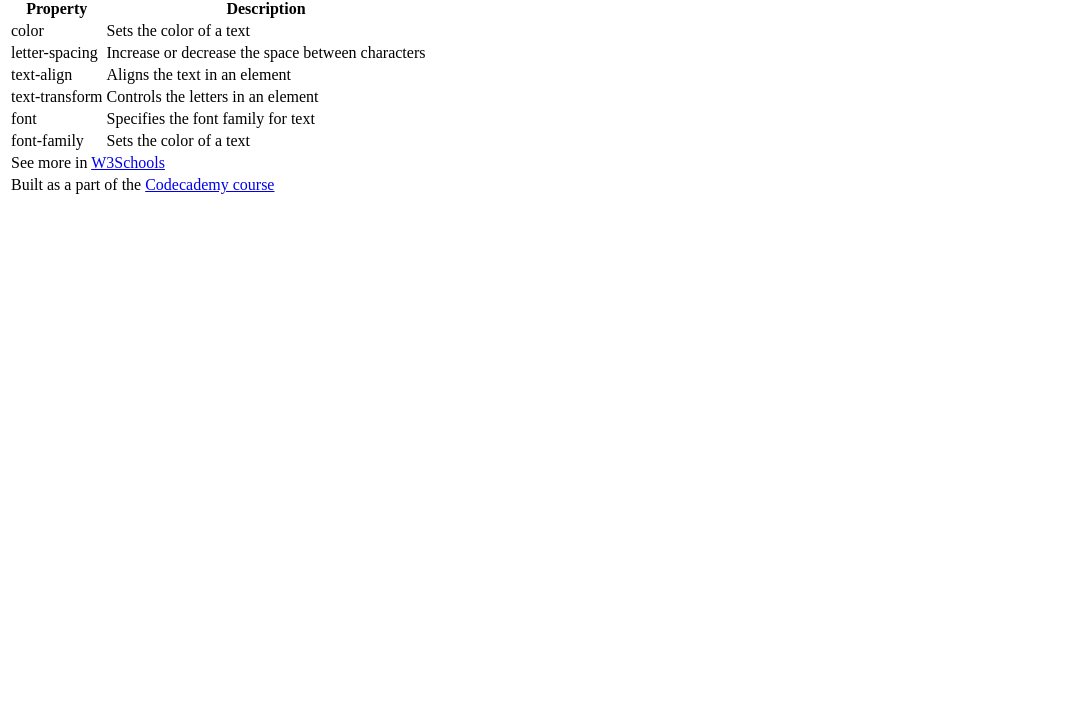
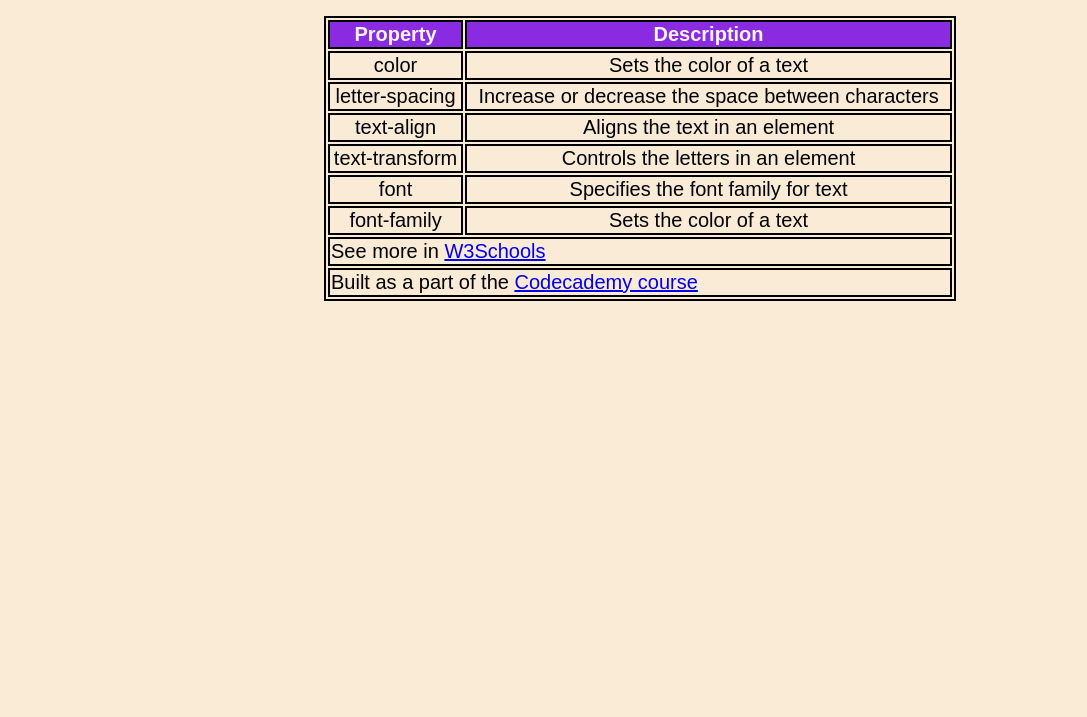
Before and after one commit to dmitryvinn/html-css-example-ca, a plain HTML site: page index.html in a window 1280 px wide. Shown: the part 83-800 px from the top of the page, without its empty margins (0-1087 px from the left). Drawn offline with Linux system fonts and the light colour scheme.

Commit message:
Updating reference to css file

```diff
--- a/index.html
+++ b/index.html
@@ -4,7 +4,7 @@
 <head>
     <meta charset="UTF-8">
     <meta name="viewport" content="width=device-width, initial-scale=1.0">
-    <link href="./styles.css" type="text/css" rel="stylesheet" />
+    <link href="styles/main.css" type="text/css" rel="stylesheet" />
     <title>Example of Font and Text CSS Properties</title>
 </head>
 
```
Also changed, not shown: 2 other files.
